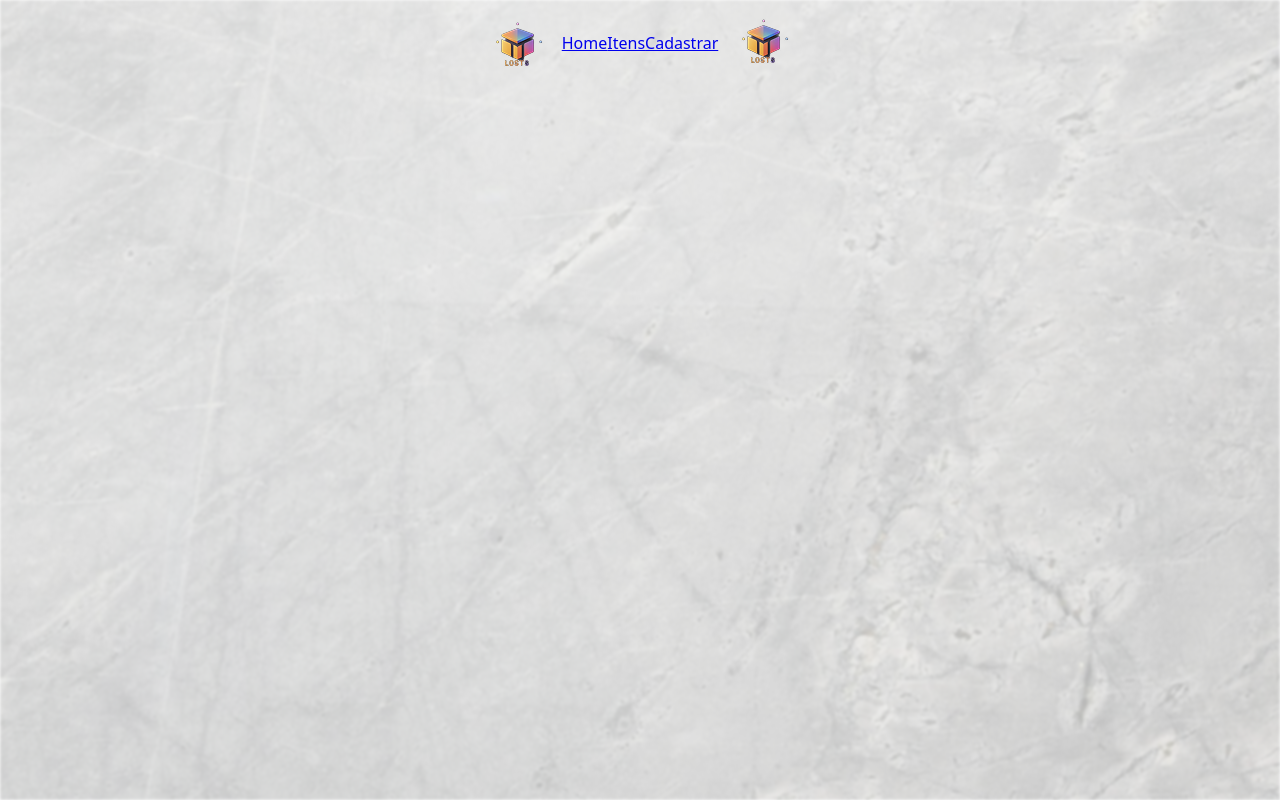
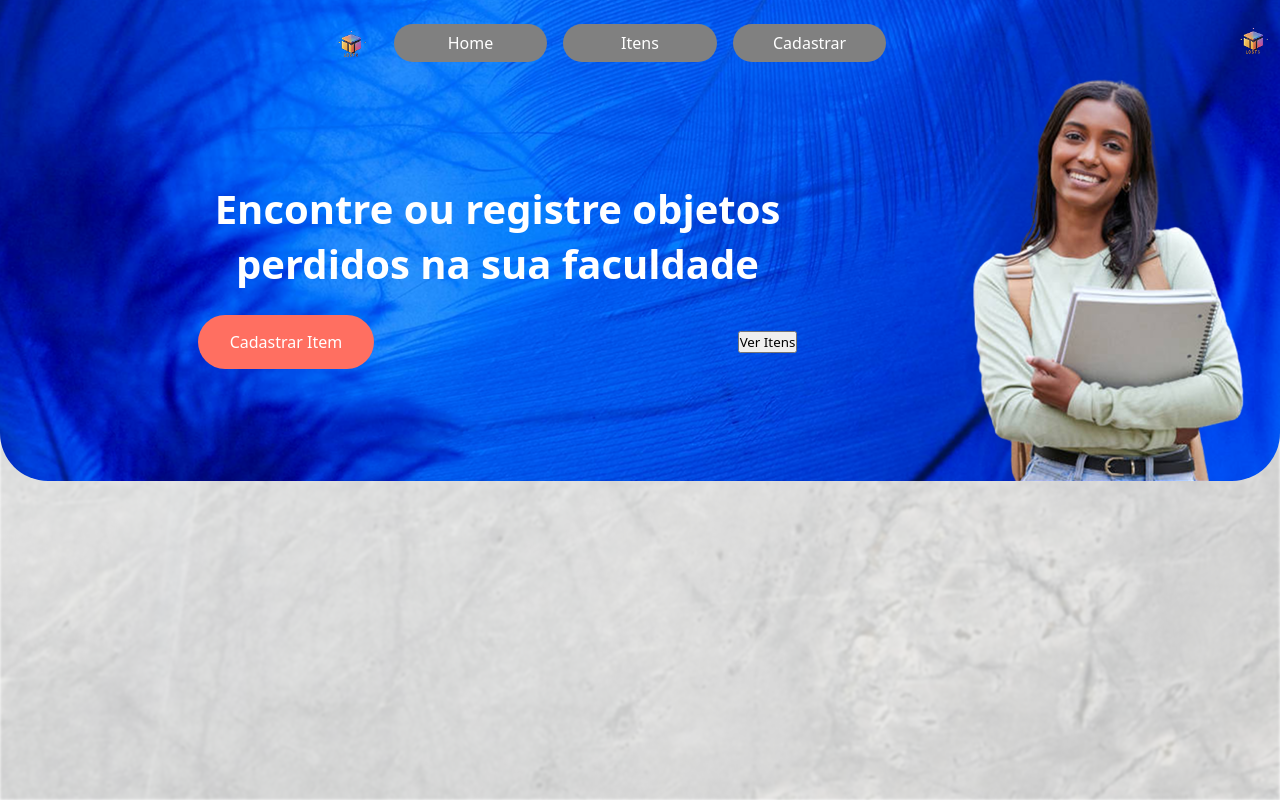
Before and after one commit to Nicolas-Florencio/Losts, a React (Vite) app in the folder front/: page / in a window 1280 px wide. Before the commit this address had no page. Built offline with nearby package versions, Linux system fonts and the light colour scheme.

Commit message:
Criacao do banner

```diff
--- a/front/src/App.css
+++ b/front/src/App.css
@@ -13,3 +13,17 @@ body::before {
   filter: blur(1.5px); /* intensidade do blur */
   z-index: -1;
 }
+
+.App {
+  font-family: 'Roboto', sans-serif;
+  color: #ffff;
+  text-align: center;
+  /* min-height: 100vh; */
+  border-radius: 0 0 3rem 3rem;
+  display: flex;
+  flex-direction: column;
+  background: url('/background.png')
+    center
+    / cover
+    no-repeat;
+}
--- a/front/src/App.jsx
+++ b/front/src/App.jsx
@@ -1,4 +1,5 @@
 import './App.css'
+import Banner from './components/Banner/Banner';
 
 import Navbar from './components/Navbar/Navbar';
 
@@ -8,12 +9,17 @@ function App() {
   return (
     <>
       <BrowserRouter>
-        <Navbar />
+        <div className={"App"}>
+          <Navbar />
+          <Banner />
+        </div>
+
         <Routes>
           {/* <Route path="/" element={<Principal />} /> */}
           {/* <Route path="/itens" element={<Itens />} /> */}
           {/* <Route path="/cadastrar" element={<Cadastrar />} /> */}
         </Routes>
+
 
       </BrowserRouter>
     </>
--- /dev/null
+++ b/front/src/components/Banner/Banner.jsx
@@ -0,0 +1,18 @@
+import styles from './Banner.module.css';
+
+export default function Banner() {
+    return (
+        <>
+            <div className={styles.banner}>
+                <div className={styles.container}>
+                    <h1 className={styles.titulo}>Encontre ou registre objetos perdidos na sua faculdade</h1>
+                    <div className={styles.botoes}>
+                        <button className={styles.botao1}>Cadastrar Item</button>
+                        <button className={styles.botao2}>Ver Itens</button>
+                    </div>
+                </div>
+                <img id={styles.imagem} src="/menina.png" alt="menina com caderno" />
+            </div>
+        </>
+    )
+}
--- /dev/null
+++ b/front/src/components/Banner/Banner.module.css
@@ -0,0 +1,42 @@
+.banner {
+    display: flex;
+    align-items: center;
+    justify-content: space-around;
+    padding: 0 2rem;
+}
+.container {
+    display: flex;
+    justify-content: center;
+    align-items: center;
+    flex-direction: column;
+    gap: 1.5rem;
+}
+
+.titulo {
+    font-size: 2.5rem;
+    font-weight: bold;
+    margin: 0;
+    max-width: 70%;
+}
+
+.botoes {
+    width: 100%;
+    display: flex;
+    align-items: center;
+    justify-content: space-around;
+    gap: 2rem;
+}
+
+.botao1 {
+    padding: 1rem 2rem;
+    border-radius: 2rem;
+    border: none;
+    background-color: #ff6f61;
+    color: #fff;
+    font-size: 1rem;
+    cursor: pointer;
+}
+
+.imagem {
+
+}
--- a/front/src/components/Navbar/Navbar.jsx
+++ b/front/src/components/Navbar/Navbar.jsx
@@ -6,8 +6,8 @@ export default function Navbar() {
     return (
         <>
             <nav>
-                <img className={styles.logoNav} src="/logo_pequena.png" alt="logo" />
                 <div className={styles.items}>
+                    <img className={styles.logoNav} src="/logo_pequena.png" alt="logo" />
                     <Link className={styles.link} to = '/' >Home</Link>
                     <Link className={styles.link} to = '/itens' >Itens</Link>
                     <Link className={styles.link} to = '/cadastrar' >Cadastrar</Link>
--- a/front/src/components/Navbar/Navbar.module.css
+++ b/front/src/components/Navbar/Navbar.module.css
@@ -1,15 +1,43 @@
 nav {
     display: flex;
     align-items: center;
-    justify-content: center;
+    justify-content: space-between;
+    gap: 1rem;
+    margin-top: 2vh;
 }
 
 .logoNav {
+    height: 3rem;
+    width: auto;
+    cursor: pointer;
+}
+.items {
+    display: flex;
+    justify-content: center;
+    align-items: center;
+    gap: 1rem;
+    flex-direction: row;
+    margin: auto;
+}
+.link {
+    color: #ffff;
+    text-decoration: none;
+    margin: 1px solid black;
+    background-color: gray;
+    padding: 0.5rem;
+    border-radius: 1.5rem;
+    text-align: center;
+    font-weight: 400;
+    width: 12vw;
+}
+
+.link:hover {
+    transition: all 0.3s ease;
+    background-color: #ffff;
+    color: gray;
+    border: 1px solid gray;
+}
+
+.profileIcon {
 
 }
-.items {
-
-}
-.link {
-
-}
```
Also changed, not shown: front/public/background.png (added), front/public/menina.png (added).
